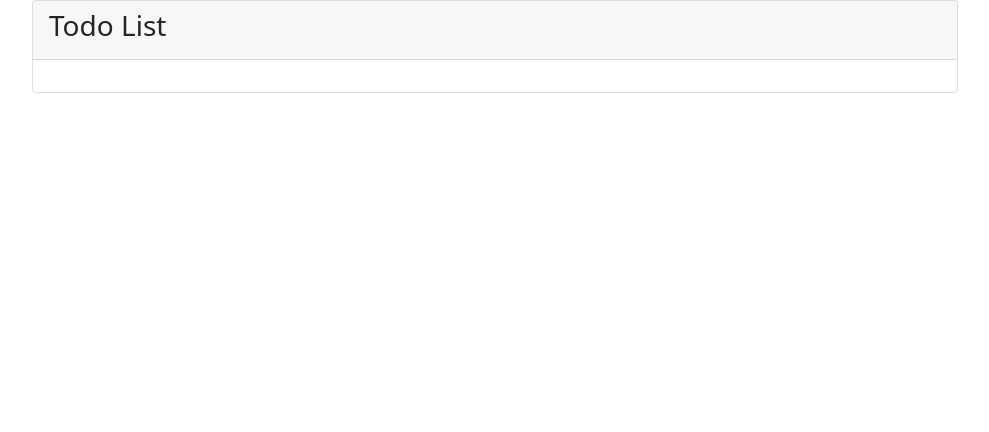
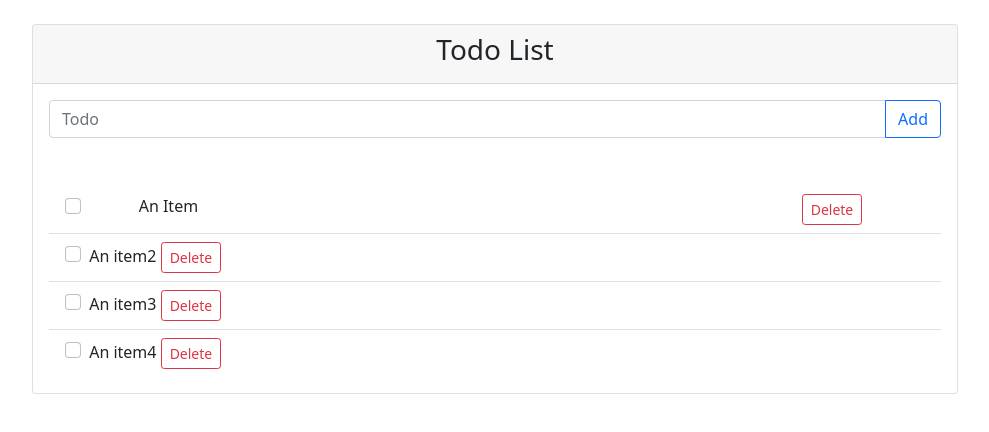
Before and after one commit to mesutozturk/FrontEnd-2203-03, a plain HTML site: page Gün-5/todo.html in a window 1280 px wide. Shown: the whole page, without its empty margins (145-1134 px from the left). Drawn offline with nearby package versions, Linux system fonts and the light colour scheme.

Commit message:
todo html

```diff
--- a/Gün-5/todo.html
+++ b/Gün-5/todo.html
@@ -15,14 +15,60 @@
   <body>
     <div class="container">
       <div class="row justify-content-center">
-        <div class="col-10">
+        <div class="col-10 mt-4">
           <div class="card">
-            <div class="card-header">
+            <div class="card-header text-center">
               <h3>Todo List</h3>
             </div>
             <div class="card-body">
-
+              <div class="input-group mb-3">
+                <input
+                  type="text"
+                  class="form-control"
+                  placeholder="Todo"
+                  aria-label="Todo"
+                  aria-describedby="btnAdd"
+                  id="txtTodo"
+                />
+                <input
+                  type="button"
+                  class="btn btn-outline-primary"
+                  value="Add"
+                  id="btnAdd"
+                />
+              </div>
             </div>
+            <div class="card-body">
+                <ul class="list-group list-group-flush" id="todoList">
+                    <li class="list-group-item">
+                        <div class="row">
+                            <div class="col-1">
+                                <input type="checkbox" class="form-check-input me-1">
+                            </div>
+                            <div class="col">
+                                An Item
+                            </div>
+                            <div class="col-2">
+                                <input type="button" value="Delete" class="btn btn-outline-danger btn-sm float-right">
+                            </div>
+                        </div>
+                    </li>
+                    <li class="list-group-item">
+                        <input type="checkbox" class="form-check-input me-1">
+                        An item2
+                        <input type="button" value="Delete" class="btn btn-outline-danger btn-sm float-right">
+                    </li>
+                    <li class="list-group-item">
+                        <input type="checkbox" class="form-check-input me-1">
+                        An item3
+                        <input type="button" value="Delete" class="btn btn-outline-danger btn-sm float-right">
+                    </li>
+                    <li class="list-group-item">
+                        <input type="checkbox" class="form-check-input me-1">
+                        An item4
+                        <input type="button" value="Delete" class="btn btn-outline-danger btn-sm float-right">
+                    </li>
+                </ul>
           </div>
         </div>
       </div>
```
